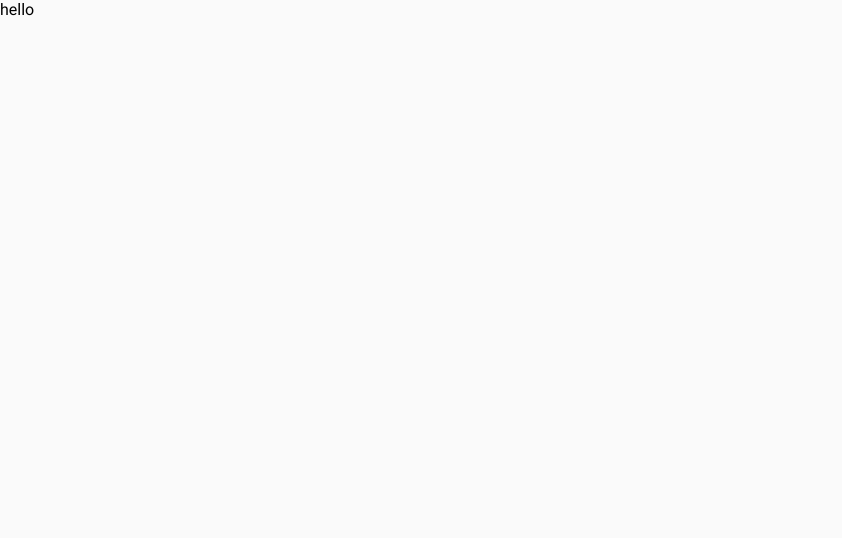
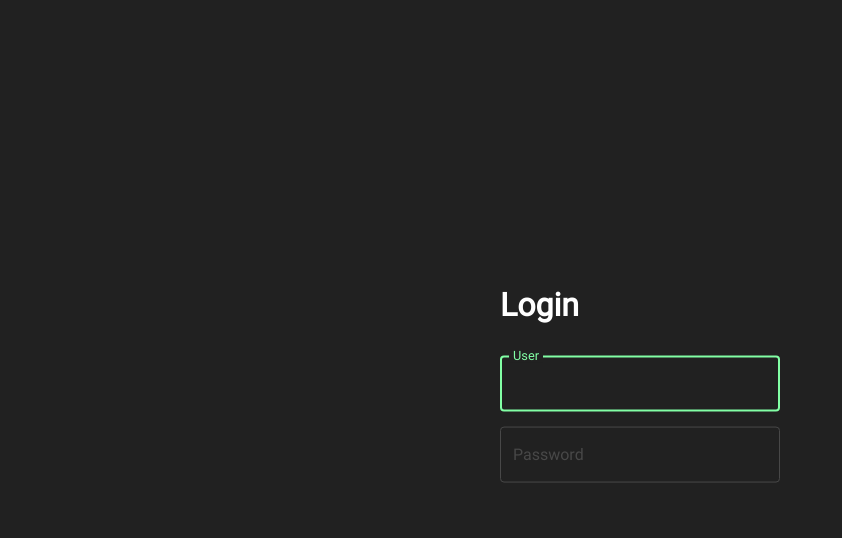
Before and after one commit to FrancoisMentec/serverUI, a website: page public/index.html in a window 1280 px wide. Shown: the whole page, without its empty margins (0-842 px from the left). Drawn offline with Linux system fonts and the light colour scheme.

Commit message:
login form

```diff
--- a/defaultConfig.json
+++ /dev/null
@@ -1,5 +0,0 @@
-{
-  "password": "pass",
-  "port": 8000,
-  "musicDirectories": []
-}
--- /dev/null
+++ b/public/css/components.css
@@ -0,0 +1,63 @@
+/****************************************************************************************************/
+/* Text fields */
+
+text-field {
+  display: inline-block;
+  position: relative;
+  width: 280px;
+  margin-top: 10px;
+  margin-bottom: 5px;
+}
+
+text-field input {
+  position: relative;
+  box-sizing: border-box;
+  background: transparent;
+  border: 1px solid var(--primary-light);
+  border-radius: 4px;
+  outline: none;
+  color: var(--primary-text);
+  width: 100%;
+  height: 56px;
+  padding-left: 12px;
+  padding-right: 12px;
+}
+
+text-field:hover input {
+  border: 2px solid var(--primary-light);
+}
+
+text-field.focus input {
+  border: 2px solid var(--secondary);
+}
+
+text-field:hover input, text-field.focus input {
+  padding-left: 11px;
+  padding-right: 11px;
+}
+
+text-field label {
+  display: inline-block;
+  transition: 0.2s;
+  position: absolute;
+  top: 50%;
+  left: 9px;
+  color: var(--primary-light);
+  padding-left: 4px;
+  padding-right: 4px;
+  background-color: var(--primary);
+  transform: translateY(-50%);
+  z-index: 1;
+  pointer-events: none;
+  font-size: 1em;
+}
+
+text-field.focus label {
+  color: var(--secondary);
+}
+
+text-field.focus label, text-field.not-empty label {
+  transform: none;
+  top: -8px;
+  font-size: 0.8em;
+}
--- /dev/null
+++ b/public/css/login.css
@@ -0,0 +1,27 @@
+#login {
+  transition: 0.2s;
+  position: fixed;
+  top: 0;
+  left: 0;
+  width: 100%;
+  height: 100%;
+  background-color: var(--primary);
+  z-index: 1000;
+}
+
+#login.logged {
+  top: -100%;
+}
+
+#login-form {
+  display: inline-block;
+  position: absolute;
+  top: 50%;
+  left: 50%;
+  transform: translate(-50%, -50%);
+}
+
+#login-error {
+  color: var(--danger);
+  height: 1em;
+}
--- a/public/css/main.css
+++ b/public/css/main.css
@@ -64,12 +64,34 @@
 }
 
 /****************************************************************************************************/
+/* Variables */
+
+:root {
+  --primary: #212121;
+  --primary-light: #484848;
+  --primary-text: #ffffff;
+  --secondary: #82ffa5;
+  --danger: #f44336;
+}
+
+/****************************************************************************************************/
 /* html, body */
+
 html, body{
 	width: 100%;
 	height: 100%;
 	padding: 0;
 	margin: 0;
 	font-family: Roboto-Regular;
-	background-color: #FAFAFA; /* gray 100 */
+	background-color: var(--primary);
+  color: var(--primary-text);
 }
+
+/****************************************************************************************************/
+/* Universal class */
+
+.wrap {
+  position: relative;
+  width: 100%;
+  height: 100%;
+}
--- a/public/index.html
+++ b/public/index.html
@@ -7,12 +7,23 @@
     <title>serverUI</title>
 		<!-- CSS -->
     <link rel="stylesheet" type="text/css" href="/css/main.css">
+		<link rel="stylesheet" type="text/css" href="/css/components.css">
+		<link rel="stylesheet" type="text/css" href="/css/login.css">
 	</head>
 	<body>
-		hello
+		<div id="login">
+			<div id="login-form">
+				<h1>Login</h1>
+				<text-field id="login-user" label="User"></text-field><br>
+				<text-field id="login-password" label="Password" type="password"></text-field>
+				<p id="login-error"></p>
+			</div>
+		</div>
 		<!-- Javascript -->
 		<!-- serverUI -->
+		<script type="text/javascript" src="/js/components.js" charset="utf-8"></script>
 		<script type="text/javascript" src="/js/main.js" charset="utf-8"></script>
+		<script type="text/javascript" src="/js/login.js" charset="utf-8"></script>
 
 		<script>
 			//serverUI.emit("authentification", {password: "pass"});
--- /dev/null
+++ b/public/js/components.js
@@ -0,0 +1,49 @@
+class TextField extends HTMLElement {
+  constructor() {
+    super()
+
+    this.onEnter = null
+
+    this._label = document.createElement('label')
+    this.appendChild(this._label)
+    //this.label = this.getAttribute('label')
+    this.label = this.getAttribute('label')
+
+    this.input = document.createElement('input')
+    this.input.setAttribute('type', this.getAttribute('type'))
+    this.input.addEventListener('focus', e => {
+      this.classList.add('focus')
+    })
+    this.input.addEventListener('focusout', e => {
+      this.classList.remove('focus')
+    })
+    this.input.addEventListener('change', e => {
+      this.classList.toggle('not-empty', this.value.length > 0)
+    })
+    this.input.addEventListener('keyup', e => {
+      if (e.keyCode === 13 && this.onEnter != null) {
+        this.onEnter()
+      }
+    })
+    this.appendChild(this.input)
+  }
+
+  set label (val) {
+    this._label.innerHTML = val
+      ? val
+      : ''
+    this._label.style.visible = val
+      ? true
+      : false
+  }
+
+  get value () {
+    return this.input.value
+  }
+
+  focus () {
+    this.input.focus()
+  }
+}
+
+customElements.define('text-field', TextField)
--- /dev/null
+++ b/public/js/login.js
@@ -0,0 +1,35 @@
+let loginDiv = document.getElementById('login')
+let loginUser = document.getElementById('login-user')
+let loginPassword = document.getElementById('login-password')
+let loginError = document.getElementById('login-error')
+
+loginUser.focus()
+
+loginUser.onEnter = () => {
+  loginPassword.focus()
+}
+
+loginPassword.onEnter = () => {
+  login()
+}
+
+function login() {
+  fetch('/login', {
+    method: 'POST',
+    headers: {
+      "Content-Type": "application/json"
+    },
+    body: JSON.stringify({
+      login: loginUser.value,
+      password: loginPassword.value
+    })
+  }).then(res => {
+    res.json().then(data => {
+      if (data.error) {
+        loginError.innerHTML = data.message
+      } else {
+        loginDiv.classList.add('logged')
+      }
+    })
+  })
+}
```
Also changed, not shown: index.js (+32 -16 lines), README.md, 1 other file.
